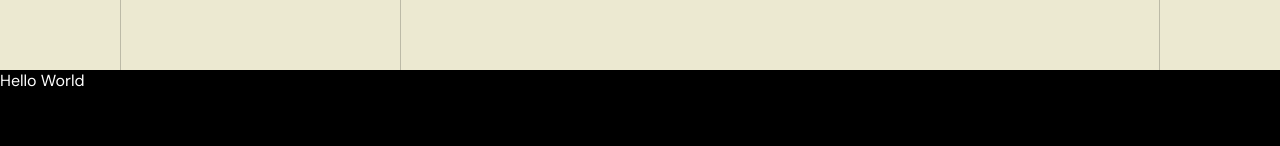
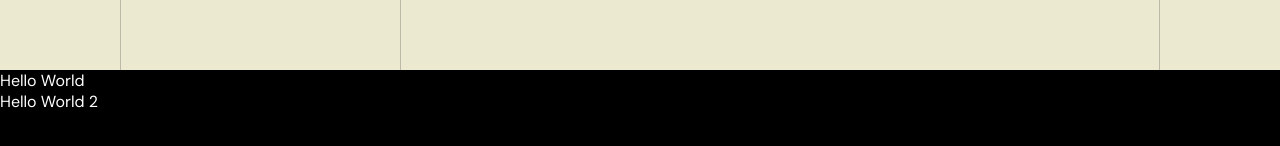
Before and after one commit to oluwagbemigadavid/von-regih, a React (Create React App) app: page / in a window 1280 px wide. Shown: the part 730-876 px from the top of the page. Built offline with nearby package versions, Linux system fonts and the light colour scheme.

Commit message:
testing Gsap

```diff
--- a/src/Components/About/About.js
+++ b/src/Components/About/About.js
@@ -1,23 +1,27 @@
-import { useEffect, useRef } from "react";
+import { useEffect, useLayoutEffect, useRef } from "react";
 import { gsap } from "gsap";
 
 
 const About = () => {
+  const app = useRef(null);
 
-    const app = useRef(null);
+  useLayoutEffect(() => {
 
+    let ctx = gsap.context(() => {
 
-    useEffect(() => {
+      gsap.to(".square", { rotate: 360, duration: 5 });
 
-      gsap.to(app.current, { rotate: 360, duration: 5 })
+    }, app);
 
-    }, [])
+    return () => ctx.revert();
 
+  }, [])
   return (
-    <div className="about">
-        <div ref={app}>Hello World</div>
+    <div ref={app} className="about">
+    <div className="square">Hello World</div>
+    <div className="square2">Hello World 2</div>
     </div>
   )
 }
 
-export default About
+export default About;
```
